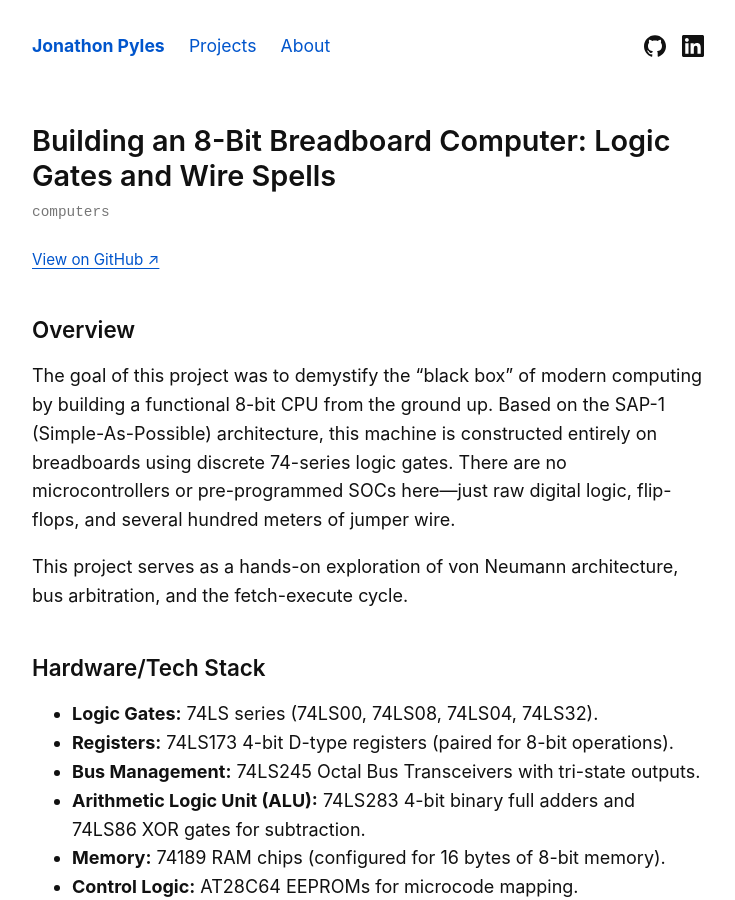
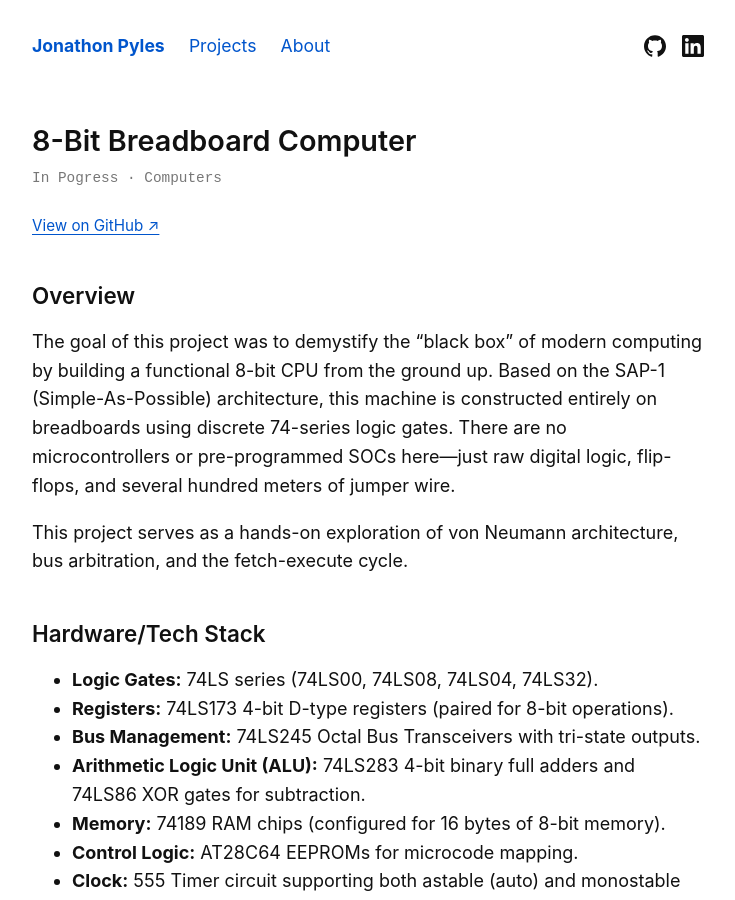
Before and after one commit to JNPyles/JNPyles.github.io, a Jekyll site: the page built from _posts/2025-05-21-8bit-breadboard-computer.md, in a window 1280 px wide and 900 px high. Shown: the whole window, without its empty margins (272-1007 px from the left). Built offline with Jekyll 4.4.1, drawn with Linux system fonts in a browser that asks for light colours.

Commit message:
Update 2025-05-21-8bit-breadboard-computer.md
Website update

```diff
--- a/_posts/2025-05-21-8bit-breadboard-computer.md
+++ b/_posts/2025-05-21-8bit-breadboard-computer.md
@@ -1,9 +1,9 @@
 ---
 layout: project
-title: "Building an 8-Bit Breadboard Computer: Logic Gates and Wire Spells"
+title: "8-Bit Breadboard Computer"
 date: 2025-05-21
-categories: [educational]
-tags: [computers]
+categories: [Educational]
+tags: [In Pogress,Computers]
 github_url: "https://github.com/JNPyles/8-Bit-Breadboard-Computer-Project"
 description: "A deep dive into the construction of a functional 8-bit CPU built entirely from discrete 74-series logic gates on breadboards."
 ---
```
